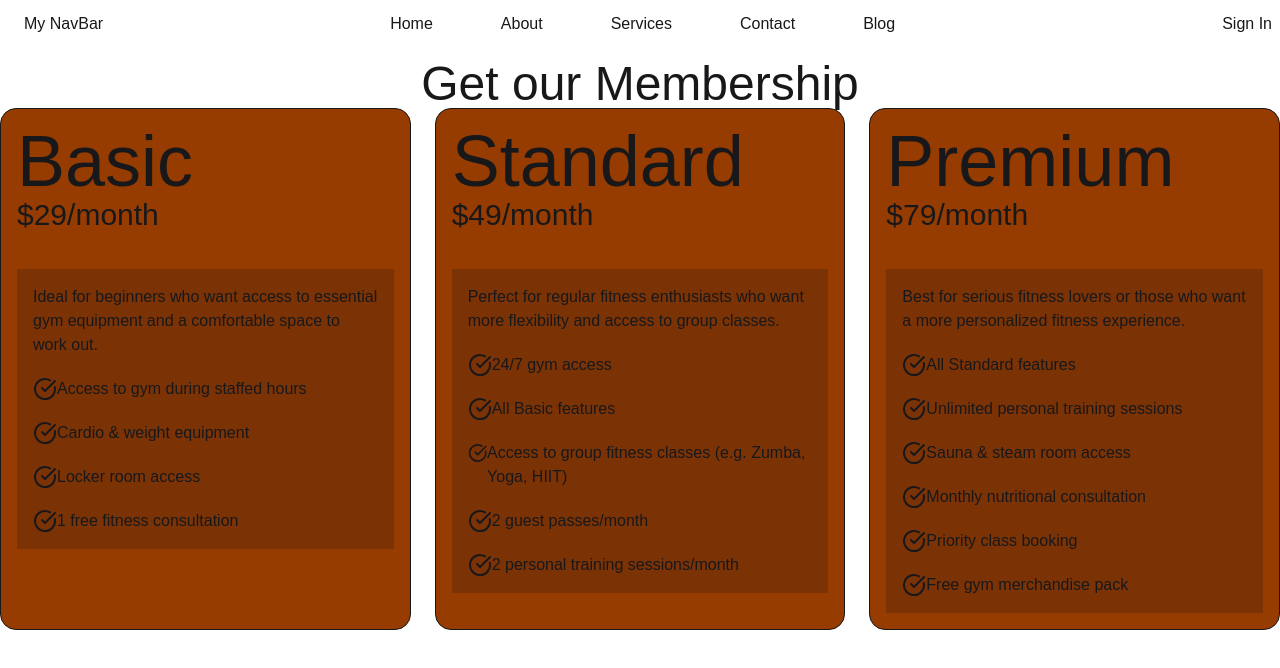
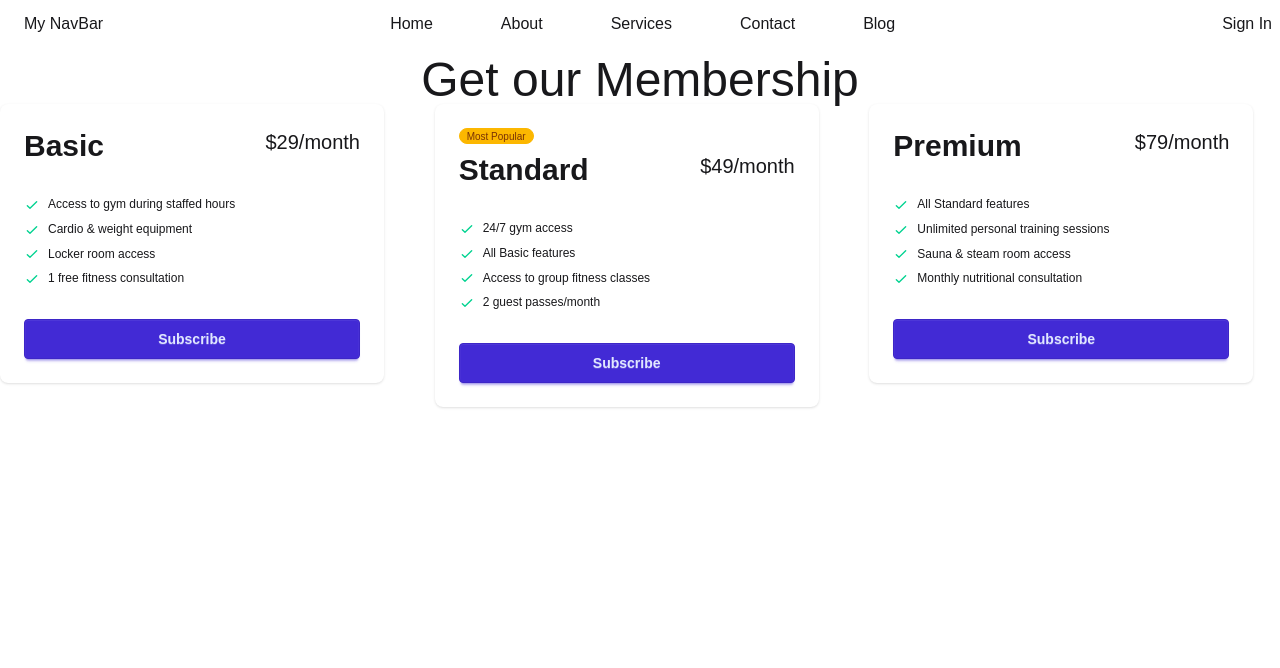
Before and after one commit to ARNOB663/React, a React (Vite) app in the folder tailwind-react/: page / in a window 1280 px wide. Shown: the top 668 px of the page. Built offline with nearby package versions, Linux system fonts and the light colour scheme; a web font is replaced by a local one.

Commit message:
pricing card update

```diff
--- a/tailwind-react/public/pricingData.json
+++ b/tailwind-react/public/pricingData.json
@@ -3,6 +3,7 @@
       "id": 1,
       "name": "Basic",
       "price": "$29/month",
+      "popular": false,
       "description": "Ideal for beginners who want access to essential gym equipment and a comfortable space to work out.",
       "features": [
         "Access to gym during staffed hours",
@@ -15,27 +16,26 @@
       "id": 2,
       "name": "Standard",
       "price": "$49/month",
+      "popular": true,
       "description": "Perfect for regular fitness enthusiasts who want more flexibility and access to group classes.",
       "features": [
         "24/7 gym access",
         "All Basic features",
-        "Access to group fitness classes (e.g. Zumba, Yoga, HIIT)",
-        "2 guest passes/month",
-        "2 personal training sessions/month"
+        "Access to group fitness classes",
+        "2 guest passes/month"
       ]
     },
     {
       "id": 3,
       "name": "Premium",
       "price": "$79/month",
+      "popular": false,
       "description": "Best for serious fitness lovers or those who want a more personalized fitness experience.",
       "features": [
         "All Standard features",
         "Unlimited personal training sessions",
         "Sauna & steam room access",
-        "Monthly nutritional consultation",
-        "Priority class booking",
-        "Free gym merchandise pack"
+        "Monthly nutritional consultation"
       ]
     }
   ]
--- a/tailwind-react/src/PricingOptions/PricingOptions.jsx
+++ b/tailwind-react/src/PricingOptions/PricingOptions.jsx
@@ -1,5 +1,6 @@
 import React, { use } from 'react';
 import PricingCard from '../components/PricingCard/PricingCard';
+import DaisyPricing from '../components/DaisyPricing/DaisyPricing';
 const PricingOptions = ({pricingPromise}) => {
 
     const pricingData = use(pricingPromise)
@@ -7,13 +8,18 @@
     console.log(pricingData)
     return (
         <div>
-        <h2 className='text-5xl mt-6 flex justify-center'  > Get our Membership </h2>
+        <h2 className='mt-5 flex text-5xl justify-center item-center'  > Get our Membership </h2>
 
-           <div className='grid md:grid-cols-3 gap-6'>
+           <div className='grid md:grid-cols-2 lg:grid-cols-3 gap-6'>
+            {/* {
+                pricingData.map(pricing => <PricingCard key={pricing.id} pricing={pricing}></PricingCard>)
+            } */}
             {
-                pricingData.map(pricing => <PricingCard key={pricing.id} pricing={pricing}></PricingCard>)
+             pricingData.map(pricing => <DaisyPricing key={pricing.id} pricing={pricing} ></DaisyPricing>)
             }
            </div>
+
+
 
         </div>
     );
--- a/tailwind-react/src/components/DaisyNav/DaisyNav.jsx
+++ b/tailwind-react/src/components/DaisyNav/DaisyNav.jsx
@@ -1,6 +1,9 @@
     import React from 'react';
 
-    const DaisyNav = () => {
+    const DaisyNav = ({pricing}) => {
+
+        const {name,price} = pricing;
+
         return (
             <div>
                 <div className="navbar bg-base-100 shadow-sm">
--- /dev/null
+++ b/tailwind-react/src/components/DaisyPricing/DaisyPricing.jsx
@@ -0,0 +1,36 @@
+import React from 'react';
+
+const DaisyPricing = ({pricing}) => {
+    const {name,price,features,popular} = pricing;
+
+    return (
+        <div>
+
+            <div className="card w-96 bg-base-100 shadow-sm">
+  <div className="card-body">
+{  popular &&
+      <span className="badge badge-xs badge-warning">Most Popular</span>}
+    <div className="flex justify-between">
+      <h2 className="text-3xl font-bold">{name}</h2>
+      <span className="text-xl">{price}</span>
+    </div>
+    <ul className="mt-6 flex flex-col gap-2 text-xs">
+     {
+        features.map((features ,index )=>  <li key={index}>
+        <svg xmlns="http://www.w3.org/2000/svg" className="size-4 me-2 inline-block text-success" fill="none" viewBox="0 0 24 24" stroke="currentColor"><path strokeLinecap="round" strokeLinejoin="round" strokeWidth="2" d="M5 13l4 4L19 7" /></svg>
+        <span>{features}</span>
+      </li> )
+     }
+
+
+    </ul>
+    <div className="mt-6">
+      <button className="btn btn-primary btn-block">Subscribe</button>
+    </div>
+  </div>
+</div>
+        </div>
+    );
+};
+
+export default DaisyPricing;
--- a/tailwind-react/src/components/PricingCard/PricingCard.jsx
+++ b/tailwind-react/src/components/PricingCard/PricingCard.jsx
@@ -5,7 +5,7 @@
     const {name,price,description,features} = pricing;
 
     return (
-        <div className='border bg-amber-800 rounded-2xl p-4'>
+        <div className='flex flex-col border bg-amber-800 rounded-2xl p-4 '>
 
           {/* card header */}
           <div>
@@ -13,12 +13,13 @@
          <h4 className='text-3xl'>{price}</h4>
           </div>
           {/* card body */}
-            <div className='p-4 bg-amber-900 rounded-2x1 mt-9'>
+            <div className='p-4 bg-amber-900 rounded-2x1 mt-9 flex-1'>
             <p>{description}</p>
             {
                 features.map((features,index) => <PricingFeature key={index} features={features}></PricingFeature> )
             }
             </div>
+            <button className="btn w-full mt-4">Subscribe</button>
 
         </div>
     );
```
